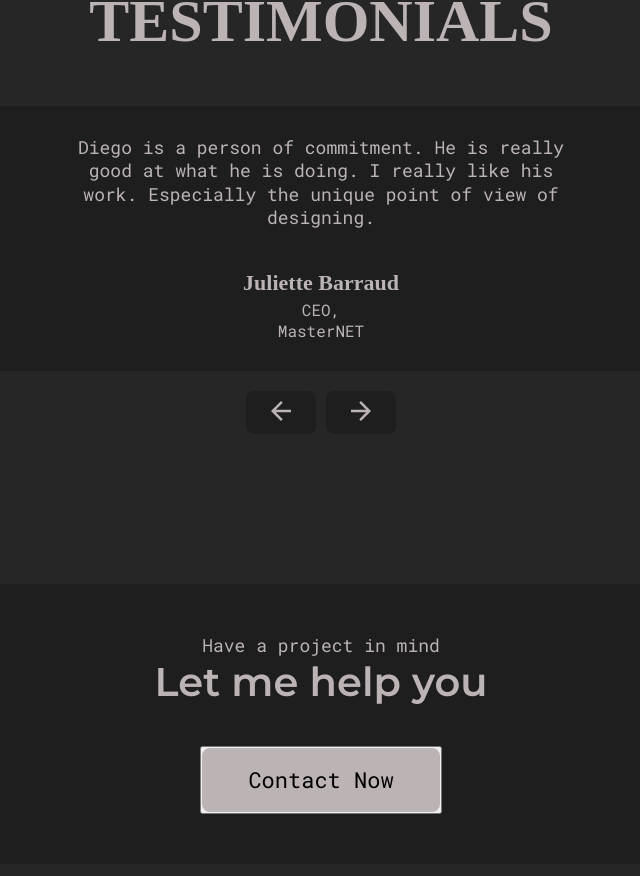
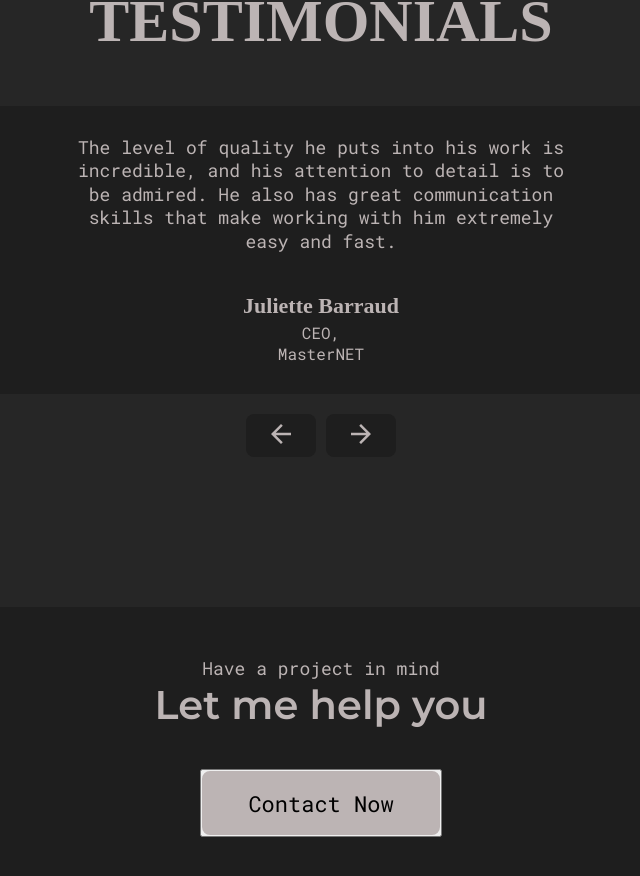
Before and after one commit to Diegocorp/Diegocorp.github.io, a React (Create React App) app: page / in a window 1280 px wide. Shown: the part 3460-4336 px from the top of the page, without its empty margins (319-959 px from the left). Built offline with nearby package versions, Linux system fonts and the light colour scheme; a web font is replaced by a local one.

Commit message:
testimonial fixed

```diff
--- a/src/assets/data/testimonials.js
+++ b/src/assets/data/testimonials.js
@@ -4,7 +4,7 @@ const testimonials = [
     name: "Juliette Barraud",
     title: "CEO",
     org: "MasterNET",
-    desc: "Diego is a person of commitment. He is really good at what he is doing. I really like his work. Especially the unique point of view of designing.",
+    desc: "The level of quality he puts into his work is incredible, and his attention to detail is to be admired. He also has great communication skills that make working with him extremely easy and fast.",
   },
   {
     id: 2,
```
